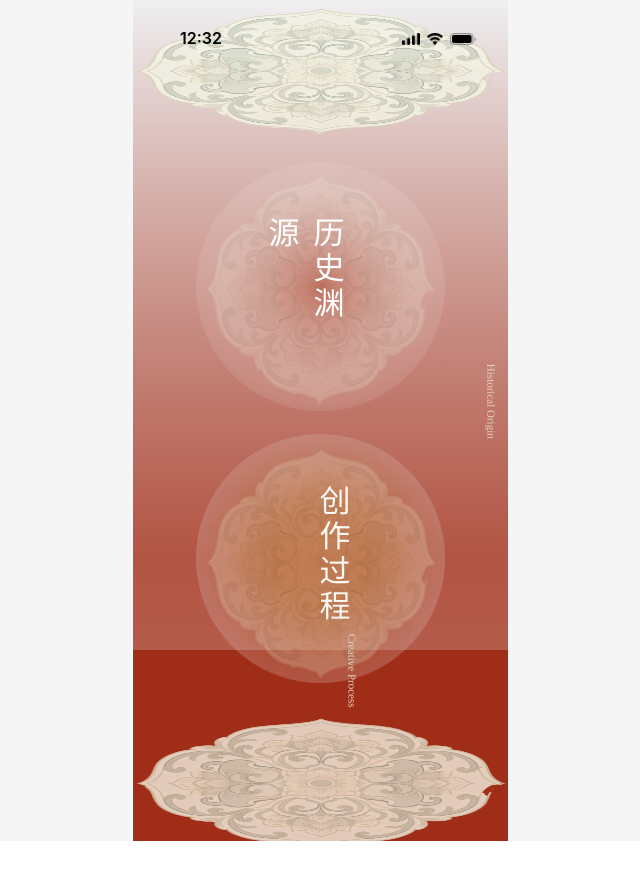
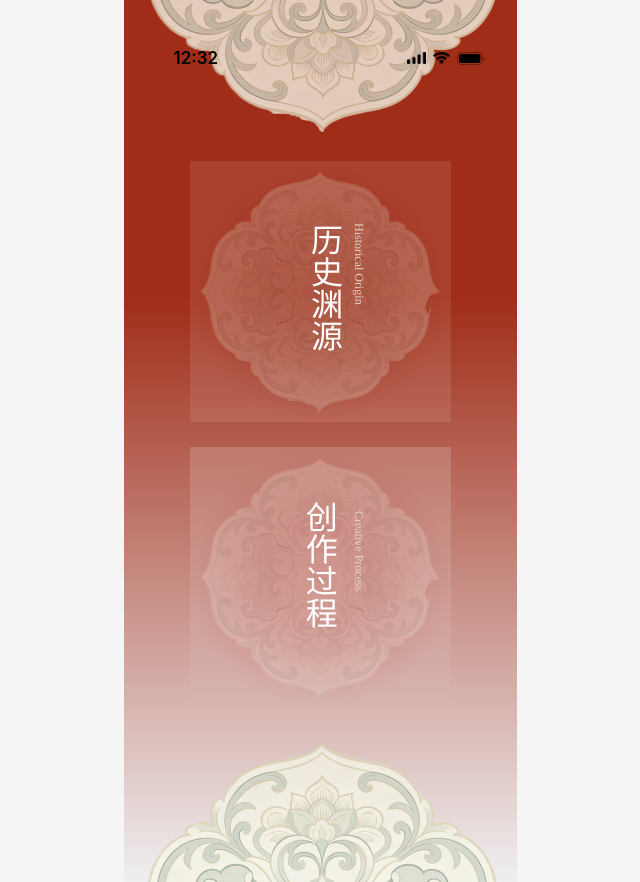
Before and after one commit to qsl19920114/----, a Vue app: page /catalog in a window 1280 px wide. Shown: the whole page, without its empty margins (320-960 px from the left). Before the commit the page ends 841 px from the top, so only its background shows below. Built offline with nearby package versions, Linux system fonts and the light colour scheme.

Commit message:
修改了page3的样式

```diff
--- a/src/views/CatalogPage.vue
+++ b/src/views/CatalogPage.vue
@@ -8,6 +8,7 @@
           <!-- 顶部装饰图 -->
           <div class="top-decoration">
             <img src="/assets/catalog/assets/17891596-ec53-42ef-bf32-e7f5b77cad89.png" class="decoration-image" alt="" />
+          </div>
 
           <!-- 状态栏 -->
           <div class="status-bar">
@@ -45,15 +46,14 @@
             </div>
           </div>
         </div>
-        </div>
 
         <!-- 制作流程按钮 -->
         <div class="nav-button process-button" @click="goToProcess">
+          <div class="button-content-wrapper">
+            <img src="/assets/catalog/assets/4e6b0161-e116-46c6-8152-48654d9fae9f.png" class="button-image" alt="" />
+          </div>
           <div class="button-text process-text">
             <span>创作过程</span>
-          </div>
-          <div class="button-content-wrapper">
-            <img src="/assets/catalog/assets/4e6b0161-e116-46c6-8152-48654d9fae9f.png" class="button-image" alt="" />
           </div>
         </div>
 
@@ -61,15 +61,15 @@
         <div class="subtitle-text history-subtitle">
           <span>Historical Origin</span>
         </div>
-      </div>
-
-      <!-- 底部装饰图 -->
-      <img src="/assets/catalog/assets/33d272f1-4ded-445e-893b-87c0d0f08ef9.png" class="bottom-decoration" alt="" />
 
         <!-- 英文副标题 - 制作流程 -->
         <div class="subtitle-text process-subtitle">
           <span>Creative Process</span>
         </div>
+      </div>
+
+      <!-- 底部装饰图 -->
+      <img src="/assets/catalog/assets/33d272f1-4ded-445e-893b-87c0d0f08ef9.png" class="bottom-decoration" alt="" />
     </div>
   </div>
 </template>
@@ -122,104 +122,112 @@ onUnmounted(() => {
 /* 主容器 */
 .catalog-container {
   width: 100%;
-  max-width: 375px;
-  height: 841px;
+  max-width: 393px;
+  height: 882px;
   overflow: hidden;
-  background: linear-gradient(0deg, rgba(160, 45, 24, 1) 33.65%, rgba(239, 239, 241, 1) 100%);
+  background: linear-gradient(180deg, #A02D18 33.65%, #EFEFF1 100%);
   position: relative;
   box-sizing: border-box;
 }
 
 /* 背景叠加层 */
 .background-overlay {
-  width: 276px;
+  width: 289px;
   opacity: 0.12;
   box-sizing: border-box;
-  min-height: 274px;
+  min-height: 287px;
   position: absolute;
-  top: 149px;
-  left: 48px;
+  top: 156px;
+  left: 50px;
+  display: none;
 }
 
 /* 内容布局 */
 .content-layout {
-  width: 589px;
-  height: 845px;
+  width: 617px;
+  height: 886px;
   box-sizing: border-box;
   position: absolute;
-  top: 4px;
-  left: -139px;
+  top: -4px;
+  left: -146px;
   display: flex;
   flex-direction: column;
   justify-content: flex-start;
   align-items: flex-start;
+  pointer-events: none;
 }
 
 /* 主包装器 */
 .main-wrapper {
-  width: 375px;
-  height: 680px;
+  width: 393px;
+  height: 882px;
   margin-top: 4px;
-  margin-left: 139px;
+  margin-left: 146px;
   position: relative;
+  pointer-events: none;
 }
 
 /* 渐变叠加层 */
 .gradient-overlay {
-  width: 375px;
-  height: 642px;
+  width: 676px;
+  height: 673px;
   box-sizing: border-box;
-  background: linear-gradient(0deg, rgba(255, 255, 255, 0.22) 0%, rgba(255, 255, 255, 0) 100%);
   position: absolute;
   top: 0;
-  left: 0;
+  left: -205px;
   display: flex;
   flex-direction: column;
   justify-content: flex-start;
   align-items: center;
+  pointer-events: none;
 }
 
 /* 顶部装饰 */
 .top-decoration {
-  width: 375px;
-  height: 126px;
-  position: relative;
+  width: 390px;
+  height: 388px;
+  position: absolute;
+  top: -256px;
+  left: calc(50% - 390px/2 + 66px);
+  pointer-events: none;
 }
 
 .decoration-image {
-  width: 372px;
-  height: 126px;
+  width: 100%;
+  height: 100%;
   position: absolute;
   top: 0;
-  left: 2px;
+  left: 0;
+  pointer-events: none;
 }
 
 /* 状态栏 */
 .status-bar {
-  width: 375px;
-  height: 47px;
+  width: 393px;
+  height: 49px;
   box-sizing: border-box;
   display: flex;
   flex-direction: column;
-  padding-top: 20px;
+  padding-top: 21px;
   position: absolute;
-  top: 0;
-  left: 0;
+  top: 26px;
+  left: 205px;
+  z-index: 10;
 }
 
 .status-bar-content {
-  width: 375px;
+  width: 393px;
   box-sizing: border-box;
   display: flex;
-  height: 21px;
+  height: 22px;
   flex-direction: row;
   justify-content: space-between;
   align-items: center;
 }
 
 .status-bar-inner {
-  width: 375px;
-  height: 21px;
+  width: 393px;
+  height: 22px;
   display: flex;
   justify-content: flex-start;
   align-items: center;
@@ -227,30 +235,31 @@ onUnmounted(() => {
 
 /* 时间显示 */
 .time-display {
-  width: 128px;
+  width: 134.5px;
   box-sizing: border-box;
   display: flex;
-  height: 21px;
+  height: 22px;
   flex-direction: row;
   justify-content: center;
   align-items: center;
   padding-right: 6px;
-  padding-left: 15px;
+  padding-left: 16px;
+  flex: 1;
 }
 
 .time-text {
   font-family: 'SF Pro', -apple-system, BlinkMacSystemFont, sans-serif;
-  font-size: 16px;
+  font-size: 17px;
   white-space: nowrap;
   text-align: center;
-  color: rgba(0, 0, 0, 1);
-  line-height: 21px;
+  color: #000000;
+  line-height: 22px;
   font-weight: 590;
 }
 
 /* 占位空间 */
 .spacer {
-  width: 119px;
+  width: 124px;
   box-sizing: border-box;
   min-height: 10px;
   display: flex;
@@ -262,58 +271,57 @@ onUnmounted(() => {
 
 /* 状态图标 */
 .status-icons {
-  width: 128px;
+  width: 134.5px;
   box-sizing: border-box;
   display: flex;
-  height: 12px;
+  height: 13px;
   flex-direction: row;
   justify-content: center;
   align-items: center;
-  padding-right: 15px;
+  padding-right: 16px;
   padding-left: 6px;
+  flex: 1;
 }
 
 .icon-group {
   width: 74px;
-  height: 12px;
+  height: 13px;
   display: flex;
   justify-content: flex-start;
   align-items: flex-start;
+  gap: 7px;
 }
 
 .icon-signal {
-  width: 18px;
-  height: 12px;
-  margin-top: 0.4px;
+  width: 19.2px;
+  height: 12.23px;
 }
 
 .icon-wifi {
-  width: 16px;
-  height: 12px;
-  margin-top: 0.3px;
-  margin-left: 7px;
+  width: 17.14px;
+  height: 12.33px;
 }
 
 .icon-battery {
-  width: 26px;
-  height: 12px;
-  margin-left: 7px;
+  width: 27.33px;
+  height: 13px;
 }
 
 /* 导航按钮 - 历史渊源 */
 .history-button {
-  margin-top: 28px;
+  position: absolute;
+  top: 161px;
+  left: calc(50% - 261px/2);
   display: flex;
   flex-direction: column;
-  justify-content: flex-end;
-  align-items: flex-end;
-  width: 249px;
-  height: 249px;
-  background-image: url('/assets/catalog/assets/b418707e-df02-485f-b3af-6903c6d80b7d.png');
-  background-size: 100% 100%;
-  background-repeat: no-repeat;
+  justify-content: center;
+  align-items: center;
+  width: 261px;
+  height: 261px;
+  background: radial-gradient(50% 50% at 50% 50%, rgba(148, 44, 26, 0.56) 0%, rgba(255, 255, 255, 0.0952) 100%);
   cursor: pointer;
   transition: all 0.3s ease;
+  pointer-events: auto;
 }
 
 .history-button:hover {
@@ -326,50 +334,57 @@ onUnmounted(() => {
 }
 
 .button-content {
-  width: 231px;
-  height: 230px;
+  width: 242px;
+  height: 241px;
   box-sizing: border-box;
-  margin-bottom: 7px;
-  margin-right: 9px;
   position: relative;
+  display: flex;
+  justify-content: center;
+  align-items: center;
+  pointer-events: none;
 }
 
 .button-image {
-  width: 231px;
-  height: 230px;
+  width: 242px;
+  height: 241px;
   position: absolute;
   top: 0;
   left: 0;
+  pointer-events: none;
 }
 
 .history-text {
   position: absolute;
-  top: 43px;
-  left: 96px;
-  width: 48px;
-  height: 131px;
+  top: 50%;
+  left: 50%;
+  transform: translate(-50%, -50%);
+  width: 50px;
+  height: 137px;
   font-family: 'KingHwa OldSong', 'KingHwa_OldSong', serif;
-  font-size: 31px;
-  color: rgba(255, 255, 255, 1);
-  line-height: normal;
-  font-weight: normal;
+  font-size: 32px;
+  color: #FFFFFF;
+  line-height: 42px;
+  font-weight: 400;
   writing-mode: vertical-rl;
   text-orientation: upright;
-  letter-spacing: 4px;
+  z-index: 2;
+  pointer-events: none;
 }
 
 /* 导航按钮 - 制作流程 */
 .process-button {
   position: absolute;
-  top: 426px;
-  left: 63px;
-  width: 249px;
-  height: 249px;
-  background-image: url('/assets/catalog/assets/7aad390d-1b87-40fb-9e86-64467c3d3956.png');
-  background-size: 100% 100%;
-  background-repeat: no-repeat;
+  top: 447px;
+  left: calc(50% - 261px/2);
+  width: 261px;
+  height: 261px;
+  background: radial-gradient(50% 50% at 50% 50%, rgba(201, 115, 115, 0.461) 39.9%, rgba(216, 182, 177, 0.3) 100%);
   cursor: pointer;
   transition: all 0.3s ease;
+  display: flex;
+  justify-content: center;
+  align-items: center;
+  pointer-events: auto;
 }
 
 .process-button:hover {
@@ -383,69 +398,76 @@ onUnmounted(() => {
 
 .process-text {
   position: absolute;
-  top: 51px;
-  left: 111px;
-  width: 48px;
-  height: 198px;
+  top: 60%;
+  left: 48%;
+  transform: translate(-50%, -50%);
+  width: 50px;
+  height: 207px;
   font-family: 'KingHwa OldSong', 'KingHwa_OldSong', serif;
-  font-size: 31px;
-  color: rgba(255, 255, 255, 1);
-  line-height: normal;
-  font-weight: normal;
+  font-size: 32px;
+  color: #FFFFFF;
+  line-height: 42px;
+  font-weight: 400;
   writing-mode: vertical-rl;
   text-orientation: upright;
-  letter-spacing: 4px;
+  z-index: 2;
+  pointer-events: none;
 }
 
 .button-content-wrapper {
-  width: 231px;
-  height: 230px;
+  width: 242px;
+  height: 241px;
   box-sizing: border-box;
-  position: absolute;
-  top: 14px;
-  left: 10px;
+  position: relative;
   display: flex;
   justify-content: center;
   align-items: center;
+  pointer-events: none;
 }
 
 /* 英文副标题 */
 .subtitle-text {
   position: absolute;
   font-family: 'KingHwa OldSong', 'KingHwa_OldSong', serif;
-  font-size: 11px;
-  color: rgba(226, 213, 197, 1);
-  line-height: normal;
-  font-weight: normal;
+  font-size: 12px;
+  color: #E2D5C5;
+  line-height: 16px;
+  font-weight: 400;
+  white-space: nowrap;
+  pointer-events: none;
 }
 
 .history-subtitle {
-  top: 213px;
-  left: 41px;
-  width: 180px;
-  height: 467px;
-  transform: rotate(89.8375581215239deg);
+  top: 223px;
+  left: 243px;
+  width: 489px;
+  height: 187.38px;
+  transform: rotate(89.84deg);
+  transform-origin: left top;
 }
 
 .process-subtitle {
   position: absolute;
-  top: 487px;
-  left: 41px;
-  width: 180px;
-  height: 467px;
-  transform: rotate(89.8375581215239deg);
+  top: 511px;
+  left: 243px;
+  width: 489px;
+  height: 187.38px;
+  transform: rotate(89.84deg);
+  transform-origin: left top;
 }
 
 /* 底部装饰 */
 .bottom-decoration {
-  width: 372px;
-  height: 131px;
-  margin-top: 31px;
-  margin-left: 141px;
+  width: 390px;
+  height: 388px;
+  position: absolute;
+  top: 745px;
+  left: calc(50% - 390px/2 + 36px);
+  pointer-events: none;
 }
 
 /* 响应式适配 */
-@media screen and (max-width: 375px) {
+@media screen and (max-width: 393px) {
   .catalog-container {
     width: 100vw;
     height: auto;
--- a/src/views/HomePage.vue
+++ b/src/views/HomePage.vue
@@ -131,7 +131,7 @@ onUnmounted(() => {
   width: 100%;
   height: 100%;
   background-image: url('/assets/29115b2b-97a4-4c7f-b905-a52f200dd6ca.png');
-  background-size: 100% 100%;
+  background-size: 190% 200%;
   background-repeat: no-repeat;
 }
 
@@ -258,8 +258,8 @@ onUnmounted(() => {
   position: absolute;
   top: 336px;
   left: -107px;
-  width: 163px;
-  height: 467px;
+  width: 143px;
+  height: 297px;
   transform: rotate(89.8375581215239deg);
   font-family: 'KingHwa OldSong', 'KingHwa_OldSong', serif;
   font-size: 11px;
```
Also changed, not shown: src/views/MusicPage-README.md (deleted, +0 -90 lines). Lines whose indentation alone changed are shown as unchanged.
